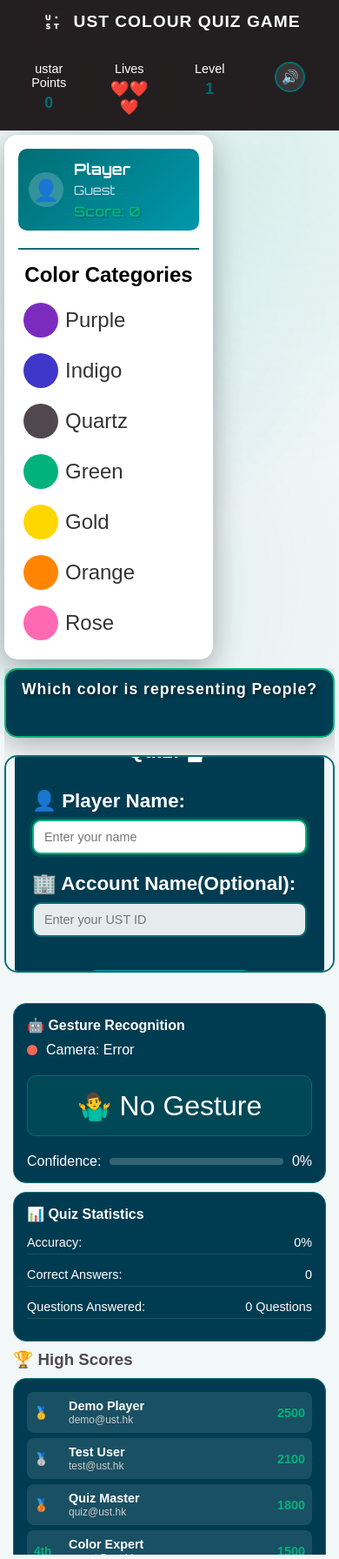
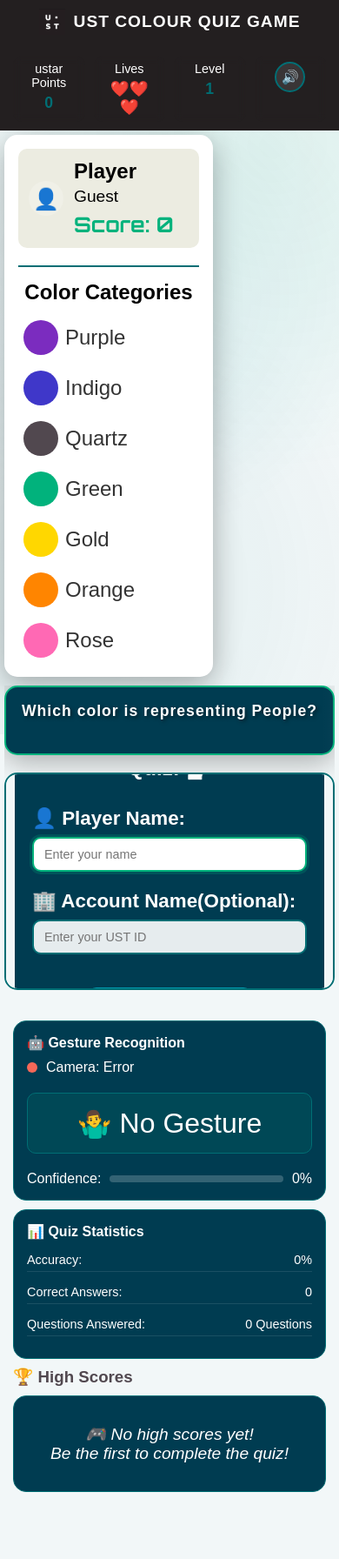
Before and after one commit to ihsan292292/ust_colour_game, a plain HTML site: page index.html in a window 390 px wide. Shown: the whole page at 87% size. After the commit the page ends 1750 px from the top, so only its background shows below. Drawn offline with Linux system fonts and the light colour scheme.

Commit message:
size changed

```diff
--- a/highScoreManager.js
+++ b/highScoreManager.js
@@ -60,23 +60,51 @@ class HighScoreManager {
 
     updateScoreListDisplay() {
         const scoreListEl = document.getElementById('scoreList');
+        const noScoresMessage = document.getElementById('noScoresMessage');
+
         if (!scoreListEl) return;
 
-        const topScores = this.highScores.slice(0, 5); // Show top 5
+        const topScores = this.highScores.slice(0, 10); // Show top 10 (increased from 5)
 
-        scoreListEl.innerHTML = topScores.map((entry, index) => {
+        if (topScores.length === 0) {
+            // Show "no scores" message
+            if (noScoresMessage) {
+                noScoresMessage.style.display = 'block';
+            }
+            // Clear any existing score items
+            const existingItems = scoreListEl.querySelectorAll('.score-item');
+            existingItems.forEach(item => item.remove());
+        } else {
+            // Hide "no scores" message
+            if (noScoresMessage) {
+                noScoresMessage.style.display = 'none';
+            }
+
+            // Create score items HTML
+            const scoresHTML = topScores.map((entry, index) => {
                 const rankText = this.getRankText(index + 1);
                 return `
                     <div class="score-item ${this.isCurrentPlayer(entry) ? 'current-player-score' : ''}">
                         <div class="rank">${rankText}</div>
                         <div class="player-data">
-                        <div class="name">${this.truncateText(entry.name, 12)}</div>
-                        <div class="account">${this.truncateText(entry.account, 15)}</div>
+                            <div class="name">${this.truncateText(entry.name, 15)}</div>
+                            <div class="account">${this.truncateText(entry.account, 20)}</div>
                         </div>
                         <div class="score">${entry.score}</div>
                     </div>
                 `;
             }).join('');
+
+            // Update only the score items, keeping the no-scores message element
+            const existingItems = scoreListEl.querySelectorAll('.score-item');
+            existingItems.forEach(item => item.remove());
+
+            if (noScoresMessage) {
+                noScoresMessage.insertAdjacentHTML('afterend', scoresHTML);
+            } else {
+                scoreListEl.innerHTML = scoresHTML;
+            }
+        }
     }
 
     isCurrentPlayer(entry) {
@@ -101,10 +129,10 @@ class HighScoreManager {
     loadHighScores() {
         try {
             const saved = localStorage.getItem('ustColorGameHighScores');
-            return saved ? JSON.parse(saved) : this.getDefaultScores();
+            return saved ? JSON.parse(saved) : [];
         } catch (error) {
             console.warn('Could not load high scores:', error);
-            return this.getDefaultScores();
+            return [];
         }
     }
 
@@ -116,14 +144,11 @@ class HighScoreManager {
         }
     }
 
-    getDefaultScores() {
-        return [
-            { name: 'Demo Player', account: 'demo@ust.hk', score: 2500, date: new Date().toISOString() },
-            { name: 'Test User', account: 'test@ust.hk', score: 2100, date: new Date().toISOString() },
-            { name: 'Quiz Master', account: 'quiz@ust.hk', score: 1800, date: new Date().toISOString() },
-            { name: 'Color Expert', account: 'expert@ust.hk', score: 1500, date: new Date().toISOString() },
-            { name: 'UST Student', account: 'student@ust.hk', score: 1200, date: new Date().toISOString() }
-        ];
+    clearAllScores() {
+        this.highScores = [];
+        this.saveHighScores();
+        this.updateScoreListDisplay();
+        console.log('All high scores cleared');
     }
 
     updateDisplay() {
--- a/index.html
+++ b/index.html
@@ -6,7 +6,7 @@
     <meta name="mobile-web-app-capable" content="yes">
     <meta name="apple-mobile-web-app-capable" content="yes">
     <meta name="apple-mobile-web-app-status-bar-style" content="black-translucent">
-    <title>🌈 Color Knowledge Quiz - Hand Gesture Game</title>
+    <title>UST colour game</title>
     <link rel="stylesheet" href="styles.css">
     <link rel="preconnect" href="https://fonts.googleapis.com">
     <link rel="preconnect" href="https://fonts.gstatic.com" crossorigin>
@@ -231,29 +231,11 @@
                 </div>
                 <h3 style="color: #51484F;font-family: Arial;">🏆 High Scores</h3>
                 <div class="score-list" id="scoreList">
-                    <div class="score-item">
-                        <div class="rank">1st</div>
-                        <div class="player-data">
-                            <div class="name">Demo Player</div>
-                            <div class="account">demo@ust.hk</div>
-                        </div>
-                        <div class="score">2500</div>
-                    </div>
-                    <div class="score-item">
-                        <div class="rank">2nd</div>
-                        <div class="player-data">
-                            <div class="name">Test User</div>
-                            <div class="account">test@ust.hk</div>
-                        </div>
-                        <div class="score">2100</div>
-                    </div>
-                    <div class="score-item">
-                        <div class="rank">3rd</div>
-                        <div class="player-data">
-                            <div class="name">Quiz Master</div>
-                            <div class="account">quiz@ust.hk</div>
-                        </div>
-                        <div class="score">1800</div>
+                    <div class="no-scores-message" id="noScoresMessage">
+                        <p style="color: #ffffff; text-align: center; padding: 20px; font-style: italic;">
+                            🎮 No high scores yet!<br>
+                            Be the first to complete the quiz!
+                        </p>
                     </div>
                 </div>
             </div>
@@ -272,6 +254,23 @@
     <script src="https://cdn.jsdelivr.net/npm/@mediapipe/hands/hands.js" crossorigin="anonymous"></script>
 
     <!-- Game Scripts -->
+    <script>
+        // Clear existing demo data from localStorage (one-time cleanup)
+        if (localStorage.getItem('ustColorGameHighScores')) {
+            const scores = JSON.parse(localStorage.getItem('ustColorGameHighScores'));
+            const hasDemoData = scores.some(score =>
+                score.name === 'Demo Player' ||
+                score.name === 'Test User' ||
+                score.name === 'Quiz Master' ||
+                score.account === 'demo@ust.hk' ||
+                score.account === 'test@ust.hk'
+            );
+            if (hasDemoData) {
+                localStorage.removeItem('ustColorGameHighScores');
+                console.log('Demo data cleared from localStorage');
+            }
+        }
+    </script>
     <script src="scrollManager.js"></script>
     <script src="audioManager.js"></script>
     <script src="highScoreManager.js"></script>
--- a/styles.css
+++ b/styles.css
@@ -195,11 +195,11 @@ body::before {
 
 /* Current Player Display */
 .current-player {
-    background: linear-gradient(135deg, var(--primary-color), var(--secondary-color));
+    background: #ECECE1;
     border-radius: 10px;
     padding: 15px;
     margin-bottom: 20px;
-    color: white;
+    color: rgb(0, 0, 0);
 }
 
 .player-info {
@@ -225,21 +225,22 @@ body::before {
 
 .player-name {
     font-weight: 700;
-    font-size: 1.1rem;
+    font-size: 1.5rem;
     margin-bottom: 4px;
+    font-family: Arial;
 }
 
 .player-account {
-    font-size: 0.9rem;
-    opacity: 0.8;
+    font-size: 1.2rem;
     margin-bottom: 6px;
+    font-family: Arial;
 }
 
 .current-score {
     font-weight: 600;
-    font-size: 1rem;
-    color: var(--accent-color);
-    text-shadow: 1px 1px 2px rgba(0, 0, 0, 0.3);
+    font-size: 1.5rem;
+    color: #01B27C
+
 }
 
 /* Score List */
@@ -285,14 +286,13 @@ body::before {
 }
 
 .player-data .name {
-    font-weight: 600;
     color: #000;
-    font-size: 0.95rem;
+    font-size: 1.5rem;
     margin-bottom: 2px;
 }
 
 .player-data .account {
-    font-size: 0.8rem;
+    font-size: 1.2rem;
     color: #666;
 }
 
@@ -466,7 +466,7 @@ body::before {
     font-size: 1.4rem;
     font-weight: 700;
     text-align: center;
-    margin: 0;
+    margin-top: 5px;
     text-shadow: 2px 2px 4px rgba(0, 0, 0, 0.5);
     letter-spacing: 1px;
     position: relative;
@@ -751,7 +751,7 @@ body::before {
 }
 
 /* High Scores in Control Panel */
-.control-panel .score-list {
+.score-list {
     background: var(--neutral-cream);
     border: 1px solid var(--primary-color);
     border-radius: 15px;
@@ -760,41 +760,41 @@ body::before {
     color: var(--text-color);
     font-family: Arial;
     flex-shrink: 0;
-    max-height: 300px;
     overflow-y: auto;
+    font-size: 1.6rem; /* Increased from 1.5rem */
 }
 
 .control-panel .score-item {
     background: rgba(255, 255, 255, 0.1);
     border-radius: 8px;
-    padding: 8px;
-    margin-bottom: 6px;
+    padding: 12px; /* Increased from 8px */
+    margin-bottom: 8px; /* Increased from 6px */
     transition: all 0.3s ease;
 }
 
 .control-panel .score-item .rank {
     color: var(--accent-color);
     font-weight: 700;
-    min-width: 30px;
-    font-size: 0.85rem;
+    min-width: 35px; /* Increased from 30px */
+    font-size: 1rem; /* Increased from 0.85rem */
 }
 
 .control-panel .score-item .name {
     color: #ffffff;
     font-weight: 600;
-    font-size: 0.9rem;
-    margin-bottom: 1px;
+    font-size: 1.1rem; /* Increased from 0.9rem */
+    margin-bottom: 2px; /* Increased from 1px */
 }
 
 .control-panel .score-item .account {
     color: #cccccc;
-    font-size: 0.75rem;
+    font-size: 0.9rem; /* Increased from 0.75rem */
 }
 
 .control-panel .score-item .score {
     color: var(--accent-color);
     font-weight: 700;
-    font-size: 0.9rem;
+    font-size: 1.1rem; /* Increased from 0.9rem */
 }
 
 .control-panel .score-item.current-player-score {
@@ -1323,6 +1323,25 @@ body::before {
         flex: 1;
         min-width: 100%;
     }
+
+    /* Adjust score list for mobile */
+    .score-list {
+        max-height: 350px; /* Slightly smaller on tablet */
+        font-size: 1.4rem;
+    }
+
+    .control-panel .score-item {
+        padding: 10px;
+        margin-bottom: 6px;
+    }
+
+    .control-panel .score-item .name {
+        font-size: 1rem;
+    }
+
+    .control-panel .score-item .score {
+        font-size: 1rem;
+    }
 }
 
 /* Mobile Portrait */
@@ -1428,6 +1447,35 @@ body::before {
     .control-panel {
         padding: 10px;
         gap: 10px;
+    }
+
+    /* Score list mobile adjustments */
+    .score-list {
+        max-height: 280px; /* Smaller on mobile phones */
+        font-size: 1.2rem;
+        padding: 12px;
+    }
+
+    .control-panel .score-item {
+        padding: 8px;
+        margin-bottom: 5px;
+    }
+
+    .control-panel .score-item .rank {
+        min-width: 25px;
+        font-size: 0.9rem;
+    }
+
+    .control-panel .score-item .name {
+        font-size: 0.95rem;
+    }
+
+    .control-panel .score-item .account {
+        font-size: 0.8rem;
+    }
+
+    .control-panel .score-item .score {
+        font-size: 0.95rem;
     }
 
     .gesture-status h3,
```
Lines whose indentation alone changed are shown as unchanged.
